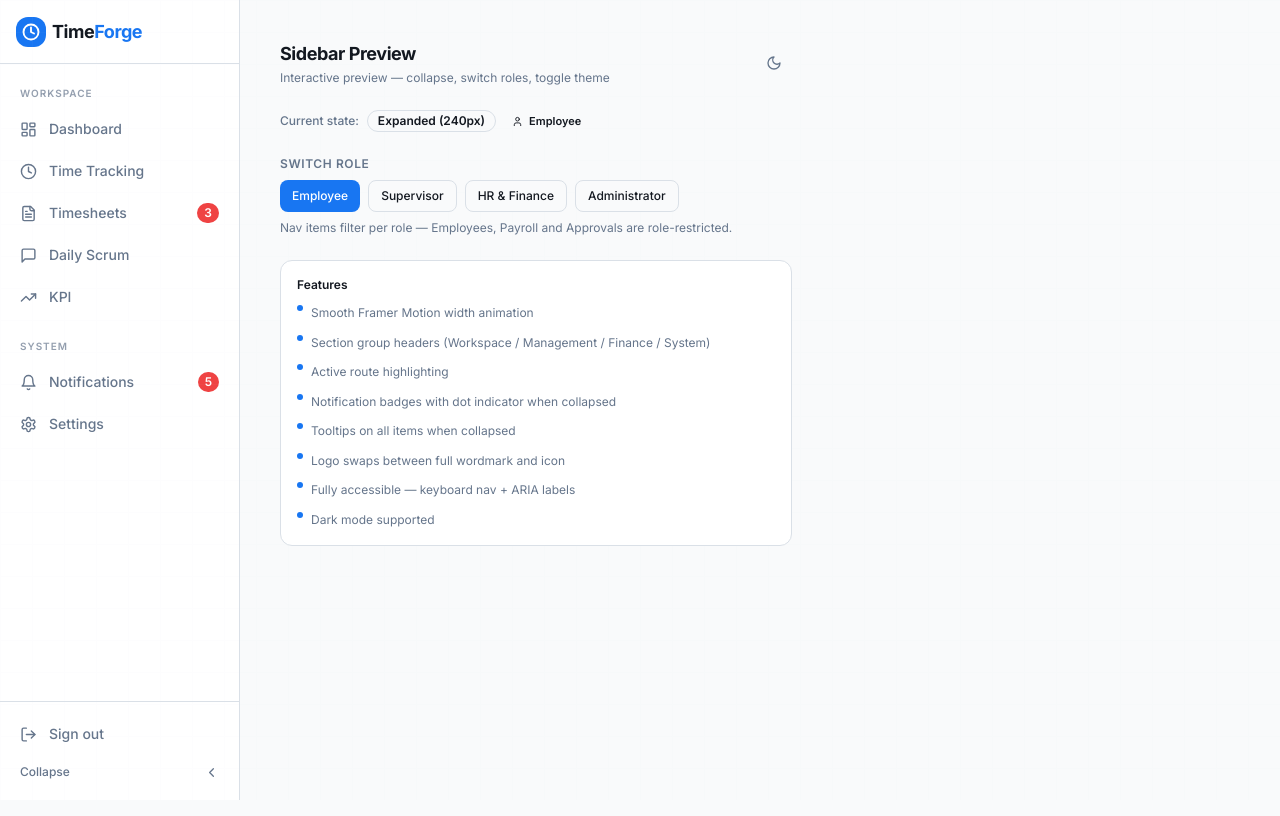
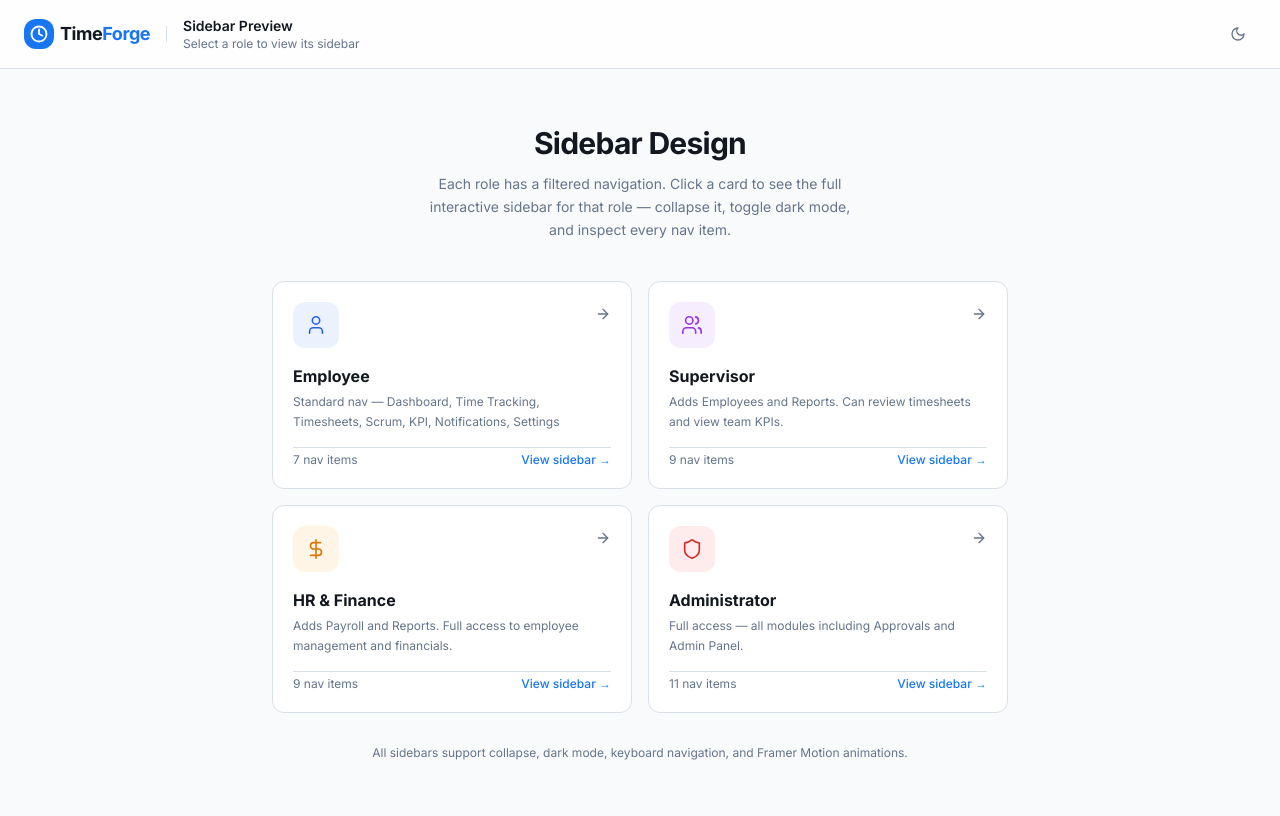
Before and after one commit to omurr01/UI-TIME-FORGE, a Next.js app: page /sidebar-preview in a window 1280 px wide. Built offline with nearby package versions, Linux system fonts and the light colour scheme.

Commit message:
Sidebar preview: separate pages per role with hub index

```diff
--- /dev/null
+++ b/app/sidebar-preview/_components/role-preview.tsx
@@ -0,0 +1,159 @@
+'use client';
+
+import Link from 'next/link';
+import { ArrowLeft } from 'lucide-react';
+import { ShellProvider, useShell } from '@/contexts/shell-context';
+import { Sidebar } from '@/features/dashboard/components/sidebar';
+import { ThemeToggle } from '@/features/auth/components/theme-toggle';
+import { RoleBadge } from '@/features/dashboard/components/role-badge';
+import { Badge } from '@/components/ui/badge';
+import { getNavGroups, ROLE_LABELS } from '@/lib/nav-config';
+import type { UserRole } from '@/features/dashboard/types';
+
+// ─── Info panel ───────────────────────────────────────────────────────────────
+
+function InfoPanel({ role }: { role: UserRole }) {
+  const { sidebarCollapsed } = useShell();
+  const groups = getNavGroups(role);
+  const totalItems = groups.reduce((acc, g) => acc + g.items.length, 0);
+
+  return (
+    <div className="flex flex-col gap-6">
+      {/* Back + header */}
+      <div className="flex items-start justify-between gap-4">
+        <div>
+          <Link
+            href="/sidebar-preview"
+            className="inline-flex items-center gap-1.5 text-xs text-muted-foreground hover:text-foreground transition-colors mb-3"
+          >
+            <ArrowLeft size={13} />
+            All roles
+          </Link>
+          <h1 className="text-xl font-bold text-foreground tracking-tight">
+            {ROLE_LABELS[role]} Sidebar
+          </h1>
+          <p className="text-xs text-muted-foreground mt-1">
+            {totalItems} nav items across {groups.length} groups
+          </p>
+        </div>
+        <ThemeToggle />
+      </div>
+
+      {/* State */}
+      <div className="flex flex-wrap items-center gap-2">
+        <span className="text-xs text-muted-foreground">State:</span>
+        <Badge variant="outline" className="text-xs">
+          {sidebarCollapsed ? 'Collapsed · 64px' : 'Expanded · 240px'}
+        </Badge>
+        <RoleBadge role={role} size="sm" />
+      </div>
+
+      {/* Nav groups breakdown */}
+      <div className="rounded-xl border border-border bg-card divide-y divide-border overflow-hidden">
+        {groups.map((group) => (
+          <div key={group.id} className="px-4 py-3">
+            <p className="text-[10px] font-bold uppercase tracking-widest text-muted-foreground mb-2">
+              {group.label}
+            </p>
+            <div className="space-y-1">
+              {group.items.map((item) => {
+                const Icon = item.icon;
+                return (
+                  <div key={item.href} className="flex items-center gap-2.5">
+                    <Icon size={13} className="text-muted-foreground shrink-0" />
+                    <span className="text-xs text-foreground">{item.label}</span>
+                    {item.badge ? (
+                      <Badge variant="destructive" className="ml-auto h-4 px-1.5 text-[10px]">
+                        {item.badge}
+                      </Badge>
+                    ) : null}
+                  </div>
+                );
+              })}
+            </div>
+          </div>
+        ))}
+      </div>
+
+      {/* Instructions */}
+      <div className="rounded-xl border border-border bg-muted/40 p-4 space-y-2">
+        <p className="text-xs font-semibold text-foreground">Try it</p>
+        {[
+          'Click "Collapse" at the bottom of the sidebar',
+          'Hover nav items when collapsed to see tooltips',
+          'Toggle dark/light mode above',
+          'Active route highlights in blue',
+        ].map((tip) => (
+          <div key={tip} className="flex items-start gap-2">
+            <span className="h-1.5 w-1.5 rounded-full bg-primary mt-1 shrink-0" />
+            <p className="text-xs text-muted-foreground">{tip}</p>
+          </div>
+        ))}
+      </div>
+
+      {/* Other roles */}
+      <div>
+        <p className="text-xs font-semibold text-muted-foreground uppercase tracking-wider mb-2">
+          Other roles
+        </p>
+        <div className="flex flex-wrap gap-2">
+          {(['employee', 'supervisor', 'hr_finance', 'admin'] as UserRole[])
+            .filter((r) => r !== role)
+            .map((r) => (
+              <Link
+                key={r}
+                href={`/sidebar-preview/${r === 'hr_finance' ? 'hr-finance' : r}`}
+                className="text-xs px-3 py-1.5 rounded-lg border border-border bg-card hover:bg-accent hover:border-primary/30 transition-all text-foreground"
+              >
+                {ROLE_LABELS[r]}
+              </Link>
+            ))}
+        </div>
+      </div>
+    </div>
+  );
+}
+
+// ─── Preview shell ────────────────────────────────────────────────────────────
+
+function PreviewShell({ role }: { role: UserRole }) {
+  return (
+    <div className="flex h-screen overflow-hidden bg-background">
+      {/* Sidebar */}
+      <Sidebar />
+
+      {/* Right panel */}
+      <div className="flex-1 relative flex flex-col min-w-0 overflow-hidden">
+        {/* Dot grid */}
+        <div
+          className="absolute inset-0 pointer-events-none opacity-[0.025] dark:opacity-[0.05]"
+          style={{
+            backgroundImage:
+              'radial-gradient(hsl(var(--foreground)) 1px, transparent 1px)',
+            backgroundSize: '24px 24px',
+          }}
+          aria-hidden="true"
+        />
+        <div className="relative flex-1 overflow-y-auto p-6 lg:p-10">
+          <div className="max-w-sm">
+            <InfoPanel role={role} />
+          </div>
+        </div>
+      </div>
+    </div>
+  );
+}
+
+// ─── Exported wrapper — sets the initial role via context ─────────────────────
+
+interface RolePreviewProps {
+  role: UserRole;
+}
+
+export function RolePreview({ role }: RolePreviewProps) {
+  return (
+    <ShellProvider initialRole={role}>
+      <PreviewShell role={role} />
+    </ShellProvider>
+  );
+}
--- /dev/null
+++ b/app/sidebar-preview/admin/page.tsx
@@ -0,0 +1,5 @@
+import { RolePreview } from '../_components/role-preview';
+
+export default function AdminSidebarPage() {
+  return <RolePreview role="admin" />;
+}
--- /dev/null
+++ b/app/sidebar-preview/employee/page.tsx
@@ -0,0 +1,5 @@
+import { RolePreview } from '../_components/role-preview';
+
+export default function EmployeeSidebarPage() {
+  return <RolePreview role="employee" />;
+}
--- /dev/null
+++ b/app/sidebar-preview/hr-finance/page.tsx
@@ -0,0 +1,5 @@
+import { RolePreview } from '../_components/role-preview';
+
+export default function HrFinanceSidebarPage() {
+  return <RolePreview role="hr_finance" />;
+}
--- /dev/null
+++ b/app/sidebar-preview/layout.tsx
@@ -0,0 +1,10 @@
+import type { Metadata } from 'next';
+
+export const metadata: Metadata = {
+  title: 'Sidebar Preview — TimeForge',
+  description: 'Interactive sidebar design preview for all user roles',
+};
+
+export default function SidebarPreviewLayout({ children }: { children: React.ReactNode }) {
+  return <>{children}</>;
+}
--- a/app/sidebar-preview/page.tsx
+++ b/app/sidebar-preview/page.tsx
@@ -1,127 +1,125 @@
-'use client';
+import Link from 'next/link';
+import { ArrowRight, User, Users, DollarSign, Shield } from 'lucide-react';
+import { ThemeToggle } from '@/features/auth/components/theme-toggle';
+import { AuthLogo } from '@/features/auth/components/auth-logo';
 
-import { useState } from 'react';
-import { ShellProvider, useShell } from '@/contexts/shell-context';
-import { Sidebar } from '@/features/dashboard/components/sidebar';
-import { ThemeToggle } from '@/features/auth/components/theme-toggle';
-import { RoleBadge } from '@/features/dashboard/components/role-badge';
-import { Badge } from '@/components/ui/badge';
-import { Button } from '@/components/ui/button';
-import { ROLE_LABELS } from '@/lib/nav-config';
-import type { UserRole } from '@/features/dashboard/types';
+const ROLE_PAGES = [
+  {
+    role: 'employee',
+    href: '/sidebar-preview/employee',
+    label: 'Employee',
+    description: 'Standard nav — Dashboard, Time Tracking, Timesheets, Scrum, KPI, Notifications, Settings',
+    icon: User,
+    color: 'bg-blue-500/10 text-blue-600 dark:text-blue-400',
+    border: 'hover:border-blue-500/40',
+    items: 7,
+  },
+  {
+    role: 'supervisor',
+    href: '/sidebar-preview/supervisor',
+    label: 'Supervisor',
+    description: 'Adds Employees and Reports. Can review timesheets and view team KPIs.',
+    icon: Users,
+    color: 'bg-purple-500/10 text-purple-600 dark:text-purple-400',
+    border: 'hover:border-purple-500/40',
+    items: 9,
+  },
+  {
+    role: 'hr_finance',
+    href: '/sidebar-preview/hr-finance',
+    label: 'HR & Finance',
+    description: 'Adds Payroll and Reports. Full access to employee management and financials.',
+    icon: DollarSign,
+    color: 'bg-amber-500/10 text-amber-600 dark:text-amber-400',
+    border: 'hover:border-amber-500/40',
+    items: 9,
+  },
+  {
+    role: 'admin',
+    href: '/sidebar-preview/admin',
+    label: 'Administrator',
+    description: 'Full access — all modules including Approvals and Admin Panel.',
+    icon: Shield,
+    color: 'bg-red-500/10 text-red-600 dark:text-red-400',
+    border: 'hover:border-red-500/40',
+    items: 11,
+  },
+];
 
-const ROLES: UserRole[] = ['employee', 'supervisor', 'hr_finance', 'admin'];
+export default function SidebarPreviewIndexPage() {
+  return (
+    <div className="min-h-screen bg-background">
+      {/* Header */}
+      <header className="sticky top-0 z-10 bg-card/80 backdrop-blur border-b border-border px-6 py-4 flex items-center justify-between">
+        <div className="flex items-center gap-4">
+          <AuthLogo size="sm" href="/" />
+          <div className="h-4 w-px bg-border" />
+          <div>
+            <p className="text-sm font-semibold text-foreground">Sidebar Preview</p>
+            <p className="text-xs text-muted-foreground hidden sm:block">Select a role to view its sidebar</p>
+          </div>
+        </div>
+        <ThemeToggle />
+      </header>
 
-// ─── Controls overlay (role switcher + state display) ─────────────────────────
-
-function PreviewControls() {
-  const { user, setRole, sidebarCollapsed } = useShell();
-
-  return (
-    <div className="flex flex-col gap-6">
-      {/* Header */}
-      <div className="flex items-center justify-between">
-        <div>
-          <h1 className="text-lg font-bold text-foreground tracking-tight">Sidebar Preview</h1>
-          <p className="text-xs text-muted-foreground mt-0.5">
-            Interactive preview — collapse, switch roles, toggle theme
+      {/* Main */}
+      <main className="max-w-3xl mx-auto px-4 py-14">
+        {/* Title */}
+        <div className="mb-10 text-center">
+          <h1 className="text-3xl font-bold text-foreground tracking-tight">
+            Sidebar Design
+          </h1>
+          <p className="text-sm text-muted-foreground mt-3 max-w-md mx-auto leading-relaxed">
+            Each role has a filtered navigation. Click a card to see the full interactive
+            sidebar for that role — collapse it, toggle dark mode, and inspect every nav item.
           </p>
         </div>
-        <ThemeToggle />
-      </div>
 
-      {/* State chips */}
-      <div className="flex flex-wrap items-center gap-2">
-        <span className="text-xs text-muted-foreground font-medium">Current state:</span>
-        <Badge variant="outline" className="text-xs">
-          {sidebarCollapsed ? 'Collapsed (64px)' : 'Expanded (240px)'}
-        </Badge>
-        <RoleBadge role={user.role} size="sm" />
-      </div>
+        {/* Role cards */}
+        <div className="grid grid-cols-1 sm:grid-cols-2 gap-4">
+          {ROLE_PAGES.map(({ href, label, description, icon: Icon, color, border, items }) => (
+            <Link
+              key={href}
+              href={href}
+              className={`group flex flex-col gap-4 rounded-xl border border-border bg-card p-5 transition-all duration-200 hover:shadow-sm ${border}`}
+            >
+              {/* Icon + label */}
+              <div className="flex items-start justify-between">
+                <div className={`rounded-xl p-3 ${color}`}>
+                  <Icon size={22} strokeWidth={1.75} />
+                </div>
+                <ArrowRight
+                  size={16}
+                  className="text-muted-foreground group-hover:text-foreground group-hover:translate-x-0.5 transition-all mt-1"
+                />
+              </div>
 
-      {/* Role switcher */}
-      <div>
-        <p className="text-xs font-semibold text-muted-foreground uppercase tracking-wider mb-2">
-          Switch Role
-        </p>
-        <div className="flex flex-wrap gap-2">
-          {ROLES.map((role) => (
-            <Button
-              key={role}
-              size="sm"
-              variant={user.role === role ? 'default' : 'outline'}
-              onClick={() => setRole(role)}
-              className="text-xs h-8"
-            >
-              {ROLE_LABELS[role]}
-            </Button>
+              {/* Text */}
+              <div>
+                <p className="text-base font-bold text-foreground">{label}</p>
+                <p className="text-xs text-muted-foreground mt-1 leading-relaxed">
+                  {description}
+                </p>
+              </div>
+
+              {/* Footer */}
+              <div className="flex items-center gap-2 pt-1 border-t border-border">
+                <span className="text-xs text-muted-foreground">
+                  {items} nav items
+                </span>
+                <span className="ml-auto text-xs font-medium text-primary group-hover:underline">
+                  View sidebar →
+                </span>
+              </div>
+            </Link>
           ))}
         </div>
-        <p className="text-xs text-muted-foreground mt-2">
-          Nav items filter per role — Employees, Payroll and Approvals are role-restricted.
+
+        {/* Note */}
+        <p className="text-xs text-muted-foreground text-center mt-8">
+          All sidebars support collapse, dark mode, keyboard navigation, and Framer Motion animations.
         </p>
-      </div>
-
-      {/* Feature callouts */}
-      <div className="rounded-xl border border-border bg-card p-4 space-y-2.5">
-        <p className="text-xs font-semibold text-foreground">Features</p>
-        {[
-          'Smooth Framer Motion width animation',
-          'Section group headers (Workspace / Management / Finance / System)',
-          'Active route highlighting',
-          'Notification badges with dot indicator when collapsed',
-          'Tooltips on all items when collapsed',
-          'Logo swaps between full wordmark and icon',
-          'Fully accessible — keyboard nav + ARIA labels',
-          'Dark mode supported',
-        ].map((f) => (
-          <div key={f} className="flex items-start gap-2">
-            <span className="mt-0.5 h-1.5 w-1.5 rounded-full bg-primary shrink-0" />
-            <p className="text-xs text-muted-foreground leading-relaxed">{f}</p>
-          </div>
-        ))}
-      </div>
+      </main>
     </div>
   );
 }
-
-// ─── Inner layout (consumes ShellProvider) ────────────────────────────────────
-
-function PreviewInner() {
-  return (
-    <div className="flex h-screen overflow-hidden bg-background">
-      {/* Sidebar — full height, left edge */}
-      <Sidebar />
-
-      {/* Right panel — controls + info */}
-      <div className="flex-1 flex flex-col min-w-0 overflow-hidden bg-background">
-        {/* Subtle grid background */}
-        <div
-          className="absolute inset-0 pointer-events-none opacity-[0.03] dark:opacity-[0.06]"
-          style={{
-            backgroundImage:
-              'linear-gradient(hsl(var(--border)) 1px, transparent 1px), linear-gradient(90deg, hsl(var(--border)) 1px, transparent 1px)',
-            backgroundSize: '32px 32px',
-          }}
-          aria-hidden="true"
-        />
-
-        <div className="relative flex-1 overflow-y-auto p-6 lg:p-10">
-          <div className="max-w-lg">
-            <PreviewControls />
-          </div>
-        </div>
-      </div>
-    </div>
-  );
-}
-
-// ─── Page root ────────────────────────────────────────────────────────────────
-
-export default function SidebarPreviewPage() {
-  return (
-    <ShellProvider>
-      <PreviewInner />
-    </ShellProvider>
-  );
-}
--- /dev/null
+++ b/app/sidebar-preview/supervisor/page.tsx
@@ -0,0 +1,5 @@
+import { RolePreview } from '../_components/role-preview';
+
+export default function SupervisorSidebarPage() {
+  return <RolePreview role="supervisor" />;
+}
--- a/contexts/shell-context.tsx
+++ b/contexts/shell-context.tsx
@@ -83,8 +83,14 @@ const MOCK_USERS: Record<UserRole, MockUser> = {
 
 const ShellContext = createContext<ShellContextValue | null>(null);
 
-export function ShellProvider({ children }: { children: React.ReactNode }) {
-  const [currentRole, setCurrentRole] = useState<UserRole>('employee');
+export function ShellProvider({
+  children,
+  initialRole = 'employee',
+}: {
+  children: React.ReactNode;
+  initialRole?: UserRole;
+}) {
+  const [currentRole, setCurrentRole] = useState<UserRole>(initialRole);
   const [sidebarCollapsed, setSidebarCollapsed] = useState(false);
   const [mobileSidebarOpen, setMobileSidebarOpen] = useState(false);
 
```
